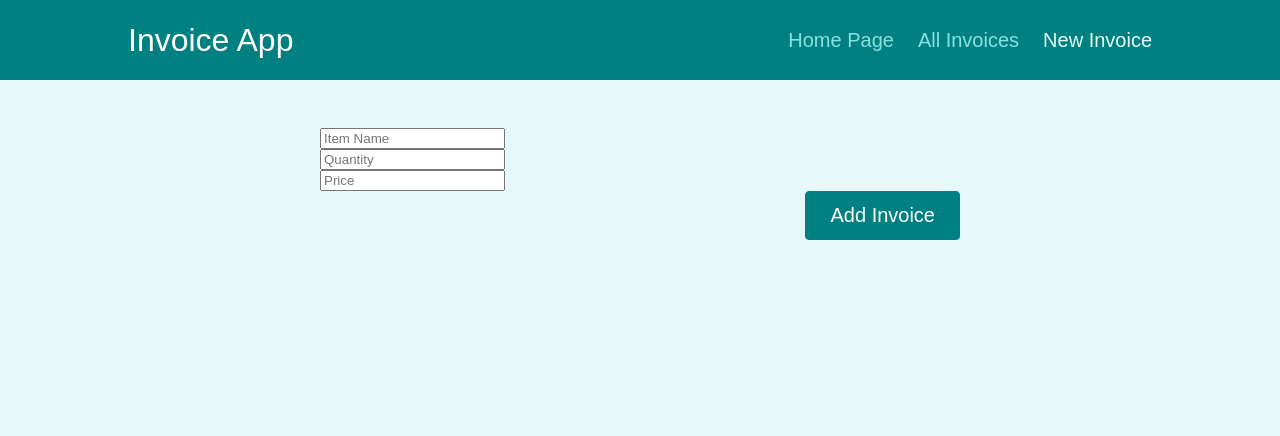
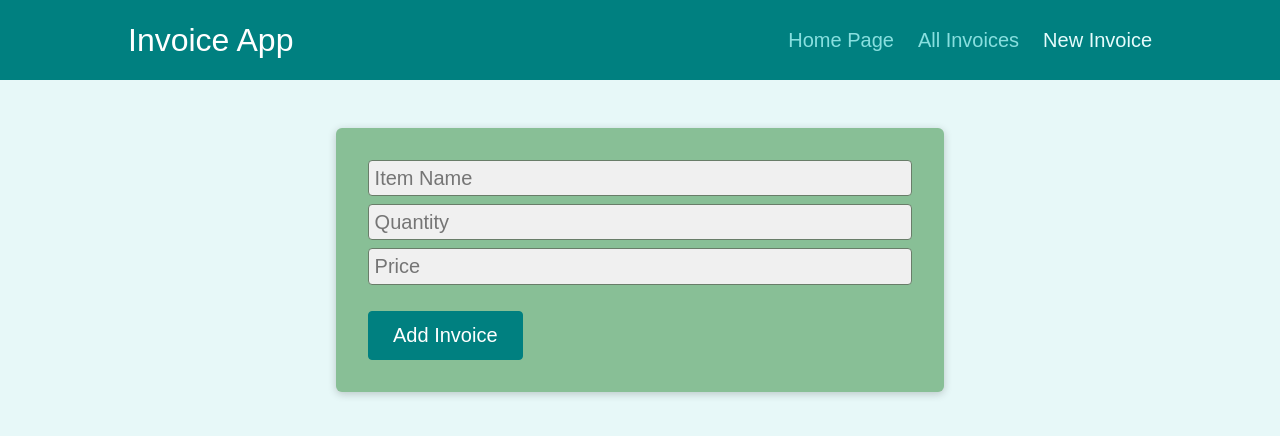
Before and after one commit to MarkoKustudija/InvoicesApp, a React (Create React App) app: page /new-invoice in a window 1280 px wide. Shown: the top 436 px of the page. Built offline with nearby package versions, Linux system fonts and the light colour scheme.

Commit message:
adding UI

```diff
--- /dev/null
+++ b/src/components/UI/Card.js
@@ -0,0 +1,8 @@
+import classes from './Card.module.css';
+import React from 'react';
+
+const Card = (props) => {
+  return <div className={classes.card}>{props.children}</div>;
+};
+
+export default Card;
--- /dev/null
+++ b/src/components/UI/Card.module.css
@@ -0,0 +1,7 @@
+.card {
+  padding: 2rem;
+  margin: 1rem;
+  box-shadow: 0 2px 8px rgba(0, 0, 0, 0.2);
+  border-radius: 6px;
+  background-color: rgb(136, 191, 150);
+}
--- a/src/components/invoices/InvoiceForm.js
+++ b/src/components/invoices/InvoiceForm.js
@@ -1,6 +1,7 @@
 import React, { Fragment, useState } from "react";
 import { Prompt } from "react-router-dom";
 import classes from "./InvoiceForm.module.css";
+import Card from "../UI/Card";
 
 const InvoiceForm = (props) => {
   const [isEntering, setIsEntering] = useState(false);
@@ -47,12 +48,13 @@ const InvoiceForm = (props) => {
   return (
     <Fragment>
       <Prompt when={isEntering} message={(location) => message} />
+      <Card>
         <form
           className={classes.form}
           onFocus={formFocusHandler}
           onSubmit={submitFormHandler}
         >
-        <div>
+          <div className={classes.control}>
             <input
               onChange={handleChange}
               type="name"
@@ -62,7 +64,7 @@ const InvoiceForm = (props) => {
               placeholder="Item Name"
             />
           </div>
-        <div>
+          <div className={classes.control}>
             <input
               onChange={handleChange}
               type="number"
@@ -74,7 +76,7 @@ const InvoiceForm = (props) => {
               placeholder="Quantity"
             />
           </div>
-        <div>
+          <div className={classes.control}>
             <input
               onChange={handleChange}
               type="number"
@@ -86,13 +88,14 @@ const InvoiceForm = (props) => {
               placeholder="Price"
             />
           </div>
-        {/* <button onClick={submitInvoice}> Add </button> */}
+          <br/>
           <div className={classes.actions}>
             <button onClick={finishEnteringHandler} className="btn">
               Add Invoice
             </button>
           </div>
         </form>
+      </Card>
     </Fragment>
   );
 };
--- a/src/components/invoices/InvoiceForm.module.css
+++ b/src/components/invoices/InvoiceForm.module.css
@@ -43,7 +43,7 @@
   }
 
   .actions {
-    text-align: right;
+    text-align: left;
   }
 
   .actions button {
--- a/src/components/invoices/InvoiceItem.js
+++ b/src/components/invoices/InvoiceItem.js
@@ -10,9 +10,9 @@ const InvoiceItem = (props) => {
   return (
     <Fragment>
       <div className={classes.item}>
-        <h1> Item name :{props.name}</h1>
-        <p> Quantity : {props.quantity}</p>
-        <p> Price : {props.price}</p>
+        <h1> Item name:{props.name}</h1>
+        <h3> Quantity: {props.quantity}</h3>
+        <h3> Price: {props.price} $</h3>
         <button onClick={handleClick}>DELETE</button>
       </div>
     </Fragment>
--- a/src/components/invoices/InvoiceList.js
+++ b/src/components/invoices/InvoiceList.js
@@ -1,12 +1,11 @@
-
+import { Fragment } from "react";
 import InvoiceItem from "./InvoiceItem";
-import classes from './InvoiceList.module.css';
+import classes from "./InvoiceList.module.css";
 
 const InvoiceList = (props) => {
-
-
   return (
-    <div className={classes.sorting}>
+    <Fragment>
+      <ul className={classes.list}>
         {props.invoices.map((item, index) => {
           return (
             <InvoiceItem
@@ -19,7 +18,8 @@ const InvoiceList = (props) => {
             />
           );
         })}
-    </div>
+        </ul>
+    </Fragment>
   );
 };
 
--- a/src/components/invoices/InvoiceList.module.css
+++ b/src/components/invoices/InvoiceList.module.css
@@ -12,11 +12,11 @@
     padding: 0;
   }
 
-  .sorting {
+  /* .sorting {
     padding-bottom: 1rem;
-    /* border-bottom: 3px solid #b2d4d4; */
+    border-bottom: 3px solid #b2d4d4;
     margin-bottom: 2rem;
-  }
+  } */
 
   .sorting button {
     font: inherit;
```
Also changed, not shown: src/components/UI/LoadingSpinner.js (added, +8 -0 lines), src/components/UI/LoadingSpinner.module.css (added, +24 -0 lines). Lines whose indentation alone changed are shown as unchanged.
